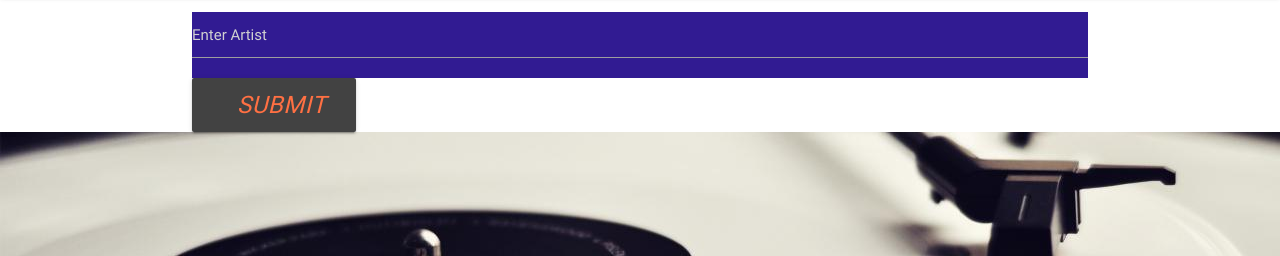
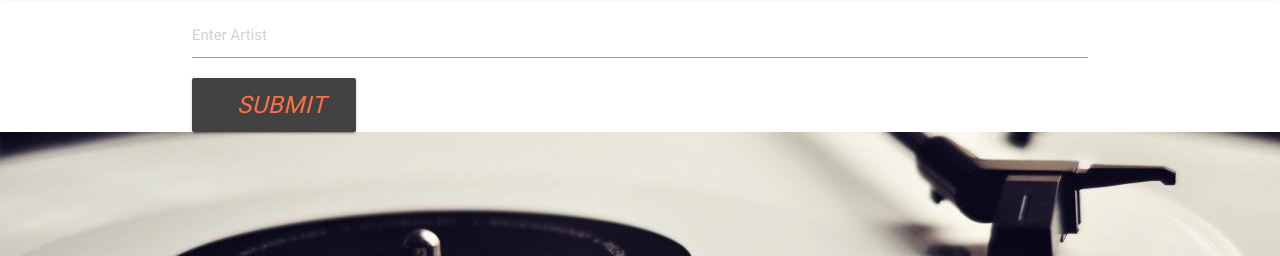
Before and after one commit to jkgold/moodyTunes, a plain HTML site: page index.html in a window 1280 px wide. Shown: the part 67-323 px from the top of the page. Drawn offline with nearby package versions, Linux system fonts and the light colour scheme.

Commit message:
first 3 sections html completed

```diff
--- a/index.html
+++ b/index.html
@@ -18,6 +18,8 @@
   <script src="https://cdnjs.cloudflare.com/ajax/libs/materialize/0.97.8/js/materialize.min.js"></script>
 </head>
 <body>
+
+<!-- navbar-header -->
   <div>
     <nav class="#424242 grey darken-3" role="navigation">
   <div class="nav-wrapper container">
@@ -31,46 +33,41 @@
     <a href="#" data-activates="nav-mobile" class="button-collapse"><i class="material-icons">menu</i></a>
   </div>
 </nav>
-  </div>
+</div>
 
-
+<!-- Form info -->
   <main class="container">
-
-    <div class="inner"></div>
-
-
-      <form id="search-form">
-        <div class="col s12 #311b92 deep-purple darken-4">
+    <form id="search-form">
+      <div class="inner"></div>
+        <div class="col s12">
           <div class="input-field">
             <input type="text" class="artist" class="form-control " value="" placeholder="Enter Artist " id="query" name="search" />
           </div>
         </div>
-
         <div class="col s3">
           <button id="btn"class="btn-large waves-effect #424242 grey darken-3" name="action">
             <i class="material-icons right #ff7043 deep-orange-text text-lighten-1">Submit</i>
-
           </button>
         </div>
       </form>
   </main>
-
+<!-- First Parrallax pic record -->
   <div class="parallax-container valign-wrapper">
     <div class="section no-pad-bot">
       <div class="container">
         <br><br/>
         <div class="row center">
           <h2 class="header center light">Get The Mood For Music</h2>
-
         </div>
       </div>
     </div>
     <div class="parallax"><img src="img/downloaded.jpg"  style="display: block; transform: translate3d(-50%, 25px, 0px);"></div>
   </div>
+
+  <!-- Icons -->
+
+
   <script src="https://code.jquery.com/jquery-2.1.1.min.js"></script>
-
-  <!-- <script src="js/materialize.js"></script> -->
   <script src="./app.js" charset="utf-8"></script>
-
 </body>
 </html>
```
